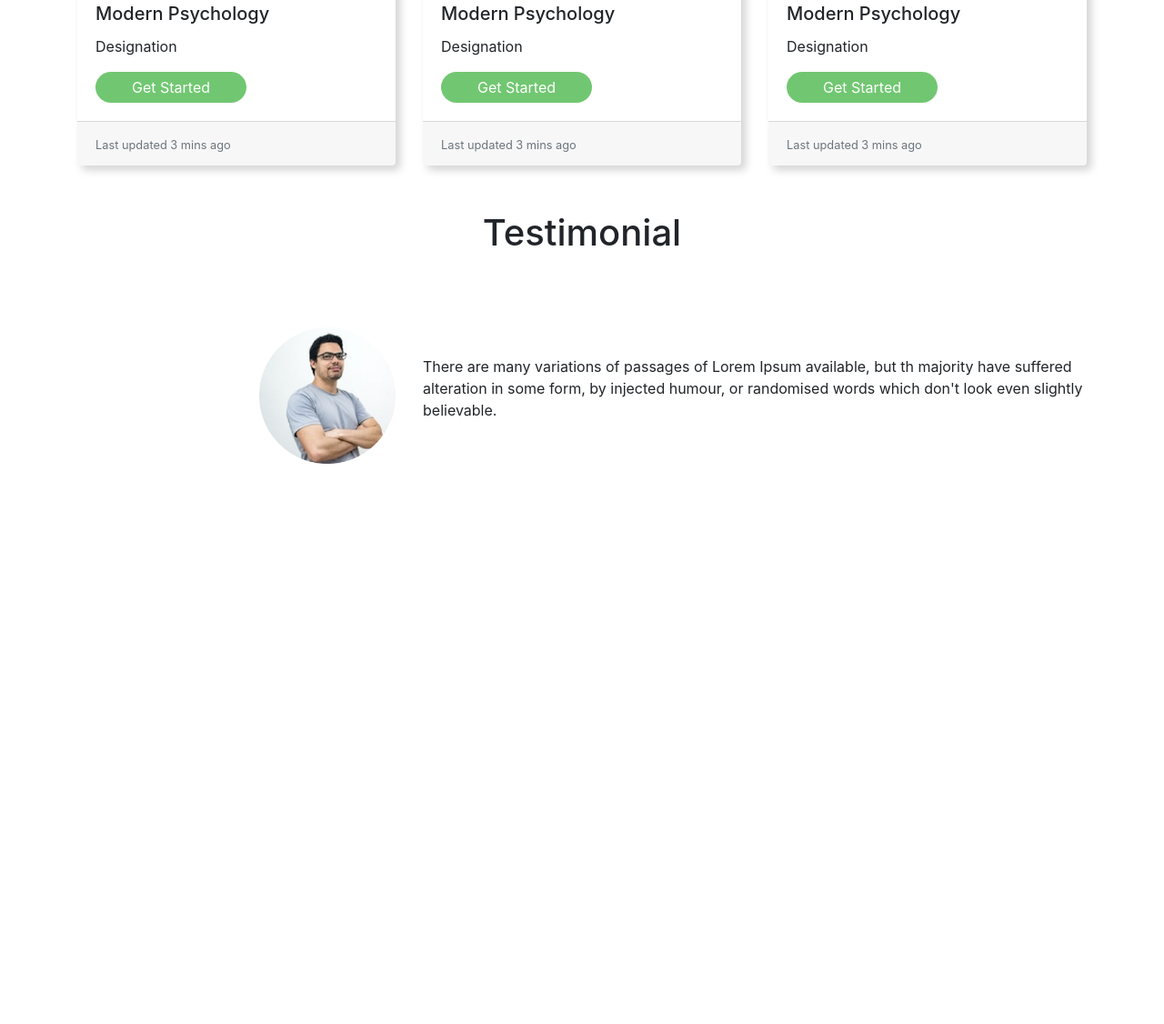
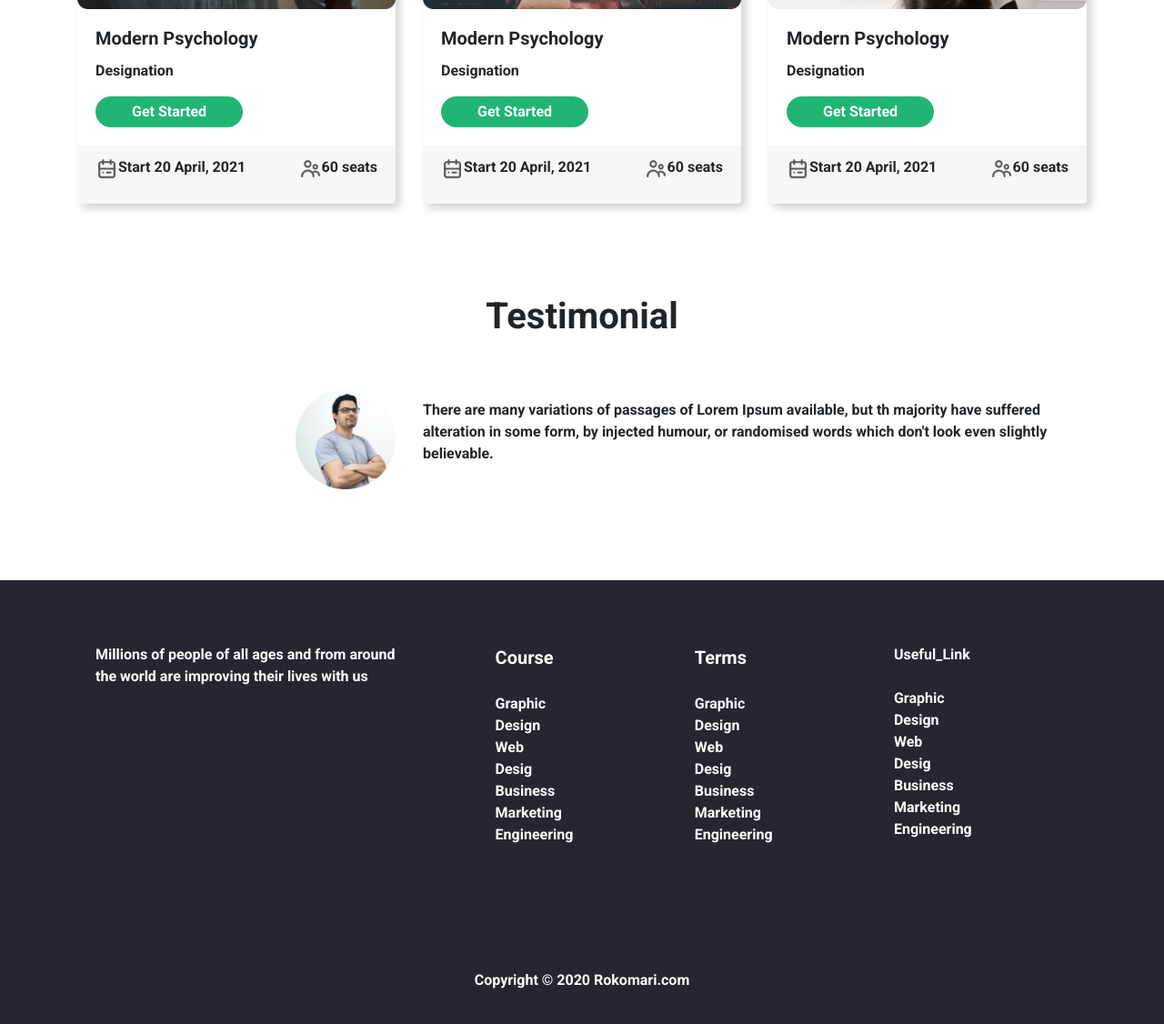
Before and after one commit to shakibpc/e-school, a plain HTML site: page index.html in a window 1280 px wide. Shown: the part 1296-2422 px from the top of the page at 91% size. Before the commit the page ends 1806 px from the top, so only its background shows below. Drawn offline with nearby package versions, Linux system fonts and the light colour scheme.

Commit message:
added css and bootstrp

```diff
--- a/index.html
+++ b/index.html
@@ -6,10 +6,14 @@
     <title>E-School</title>
     <link rel="stylesheet" href="https://stackpath.bootstrapcdn.com/bootstrap/4.5.0/css/bootstrap.min.css" integrity="sha384-9aIt2nRpC12Uk9gS9baDl411NQApFmC26EwAOH8WgZl5MYYxFfc+NcPb1dKGj7Sk" crossorigin="anonymous">
 <link rel="stylesheet" href="style.css">
+
+<link href="https://fonts.googleapis.com/css2?family=Roboto:wght@700&display=swap" rel="stylesheet">
 </head>
 <body>
-    <div class="container ">
-        <nav class="navbar navbar-expand-lg navbar-light bg-light">
+  <div class="header-bg">
+    <div class="container">
+      <div class="sticky-top">
+        <nav class="navbar navbar-expand-lg navbar-light">
         <a class="navbar-brand" href="#">
             <img src="images/ICON/Logo.png" alt="" class="img">
         </a>
@@ -28,19 +32,18 @@
             <li class="nav-item">
                 <a class="nav-link" href="#">Blog </a>
               </li>
-                  <li class="nav-item">
-                    <a class="nav-link sing-in " href="#">Sing In </a>
-                  </li>
           </ul>
         </div>
         </nav>
       </div>
+        <br>
+        <br>
 
-    <div class="container">
-        <div class="row">
+        <div class="row d-flex justify-content-end align-items-center">
           <div class="col-md-5">
-                <h6>Are you ready to Learn?</h6>
-                <h1>Learn With fun on any schedule</h1>
+              <h6 class="hi-1">Are you ready to Learn?</h6>
+              <h1>Learn With fun  </h1>
+              <h1>on <span class="hilit-2">any schedule</span> </h1>
               <p>Lorem ipsum dolor sit amet, consectetur adipiscing elit. Varius blandit facilisis quam netus. </p>
               <button class="get-start">
                   Get Started
@@ -51,8 +54,11 @@
           </div>
       </div>
   </div>
+  </div>
 
-    <div class="container text-center">
+ <!--Online Couese Section -->
+
+    <div class="container text-center  align-items-center">
         <div class="row">
             <div class="col-md-3">
                 <div class="item">
@@ -83,8 +89,10 @@
         </div>
       </div>
 
+   <!--Online Couese Section -->
+
    <div class="container">
-        <h1 class="header">online Couese</h1>
+        <h1 class="header">Online Couese</h1>
         <br>
         <br>
         <br>
@@ -98,8 +106,15 @@
                     Get Started
                 </button>
               </div>
-              <div class="card-footer">
-                <small class="text-muted">Last updated 3 mins ago</small>
+              <div class="card-footer d-flex justify-content-between align-items-center">
+                <div class="">
+                  <img src="images/ICON/calendar.png" alt="" class="s-icon">
+                  <p class="float-right">Start 20 April, 2021</p>
+                  </div>
+                   <div class="">
+                    <img src="images/ICON/people.png" alt=""class="s-icon">
+                    <p class="float-right">60 seats</p>
+                  </div>
               </div>
             </div>
             <div class="card">
@@ -111,8 +126,15 @@
                     Get Started
                 </button>
               </div>
-              <div class="card-footer">
-                <small class="text-muted">Last updated 3 mins ago</small>
+              <div class="card-footer d-flex justify-content-between align-items-center">
+                <div class="">
+                  <img src="images/ICON/calendar.png" alt="" class="s-icon">
+                  <p class="float-right">Start 20 April, 2021</p>
+                  </div>
+                   <div class="">
+                    <img src="images/ICON/people.png" alt=""class="s-icon">
+                    <p class="float-right">60 seats</p>
+                  </div>
               </div>
             </div>
             <div class="card">
@@ -124,16 +146,26 @@
                     Get Started
                 </button>
               </div>
-              <div class="card-footer">
-                <small class="text-muted">Last updated 3 mins ago</small>
+              <div class="card-footer d-flex justify-content-between align-items-center">
+
+                <div class="">
+                <img src="images/ICON/calendar.png" alt="" class="s-icon">
+                <p class="float-right">Start 20 April, 2021</p>
+                </div>
+                 <div class="">
+                  <img src="images/ICON/people.png" alt=""class="s-icon">
+                  <p class="float-right">60 seats</p>
+                </div>
+                </div>
               </div>
             </div>
           </div>
     </div>
 
+    <!--Testimonial Section -->
+
     <div class="container ">
         <h1 class="header">Testimonial</h1>
-        <br>
         <br>
         <br>
         <div class="row ">
@@ -147,8 +179,65 @@
                         majority have suffered alteration in some form, by injected humour,
                         or randomised words which don't look even slightly believable.</p></div>
                 </div>
+        </div>
+    </div>
 
+    <!--Footer Section -->
+
+    <div class="footer">
+    <div class="container">
+
+        <div class="row">
+          <div class="f-item">
+            <div class="col-md 2">
+              <p>Millions of people of all ages and from around <br>
+                the world are improving their lives with us</p>
             </div>
+          </div>
+          <div class="f-item">
+            <div class="col-md-2">
+              <ul class="no">
+                <li> <b>Course</b> </li>  <br>
+                <li>Graphic Design</li>
+                <li>Web Desig</li>
+                <li>Business</li>
+                <li>Marketing</li>
+                <li>Engineering
+                </li>
+              </ul>
+            </div>
+          </div>
+          <div class="f-item">
+            <div class="col-md-2">
+              <ul class="no">
+                <li> <b>Terms</b> </li>  <br>
+                <li>Graphic Design</li>
+                <li>Web Desig</li>
+                <li>Business</li>
+                <li>Marketing</li>
+                <li>Engineering
+                </li>
+              </ul>
+            </div>
+          </div>
+          <div class="f-item">
+            <div class="col-md-2">
+              <ul class="no">
+                <li>Useful_Link  </li><br>
+                <li>Graphic Design</li>
+                <li>Web Desig</li>
+                <li>Business</li>
+                <li>Marketing</li>
+                <li>Engineering
+                </li>
+              </ul>
+            </div>
+          </div>
+        </div>
+      </div>
+      <footer class="d-flex justify-content-center">
+        <p>Copyright © 2020 Rokomari.com</p>
+      </footer>
     </div>
 
 
--- a/style.css
+++ b/style.css
@@ -1,5 +1,8 @@
+body{
+    font-family: 'Roboto', sans-serif;
+}
 .get-start{
-    background-color: rgb(113, 199, 113);
+    background-color: #21B573;
     padding: 5px 40px;
     border-radius: 50px;
     border: none;
@@ -18,7 +21,7 @@ sing-in{
 }
 
 .container{
-    margin-top: 50px;
+    margin-bottom: 100px;
 }
 .img-head{
     width: 100%;
@@ -42,8 +45,37 @@ sing-in{
     box-shadow: 5px 5px 10px lightgrey ;
 }
 .man{
-    width: 150px;
+    width: 110px;
 }
 .header{
     text-align: center;
 }
+.hi-1{
+    color: #FC5C28;
+}
+.hilit-2{
+    color: #21B573;
+}
+.header-bg{
+    background-color: #F0FFF0;
+}
+.footer{
+    background-color: #282531;
+    padding: 50px 20px 20px 20px;
+    color: white;
+}
+.no{
+    list-style-type: none;
+}
+b{
+    font-size: 20px;
+}
+.f-item{
+    padding: 20px;
+}
+.card-footer{
+    border-top: none;
+}
+.s-icon{
+    width: 25px;
+}
```
Lines whose indentation alone changed are shown as unchanged.
